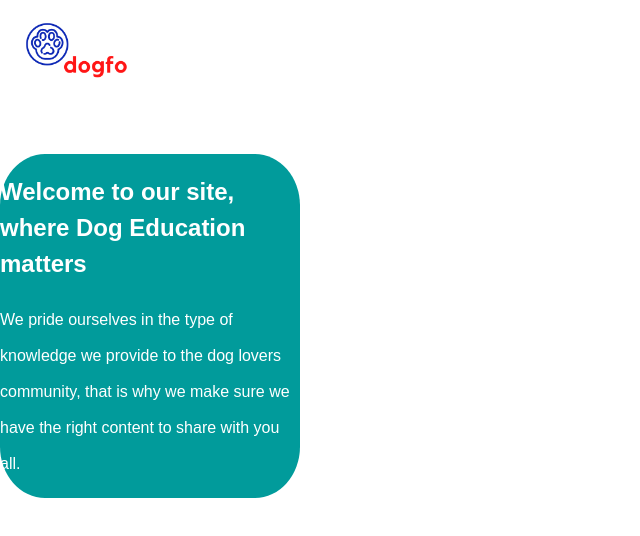
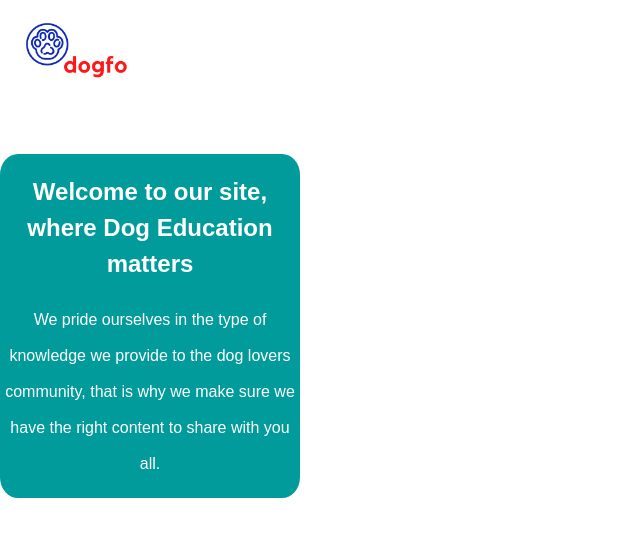
Before and after one commit to jorgevz/dogwebsite, a React (Create React App) app: page / in a window 1280 px wide. Shown: the top 536 px of the page, without its empty margins (0-640 px from the left). Built offline with nearby package versions, Linux system fonts and the light colour scheme.

Commit message:
textalignment

```diff
--- a/src/App.css
+++ b/src/App.css
@@ -1,7 +1,8 @@
 .first-article{
 font-family: Arial, Helvetica, sans-serif;
 background-color: rgb(1, 155, 155);
-border-radius: 15%;
+text-align: center;
+border-radius: 6%;
 width: 300px;
 font-weight: 400;
 color: white;
```
